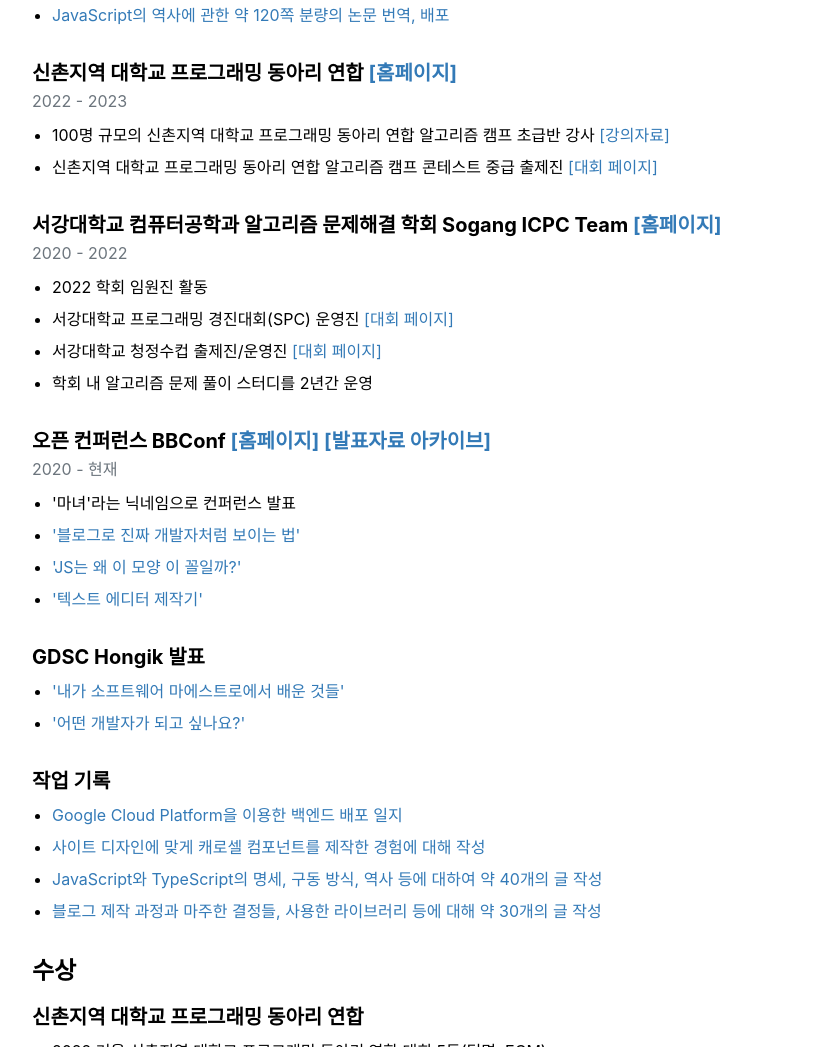
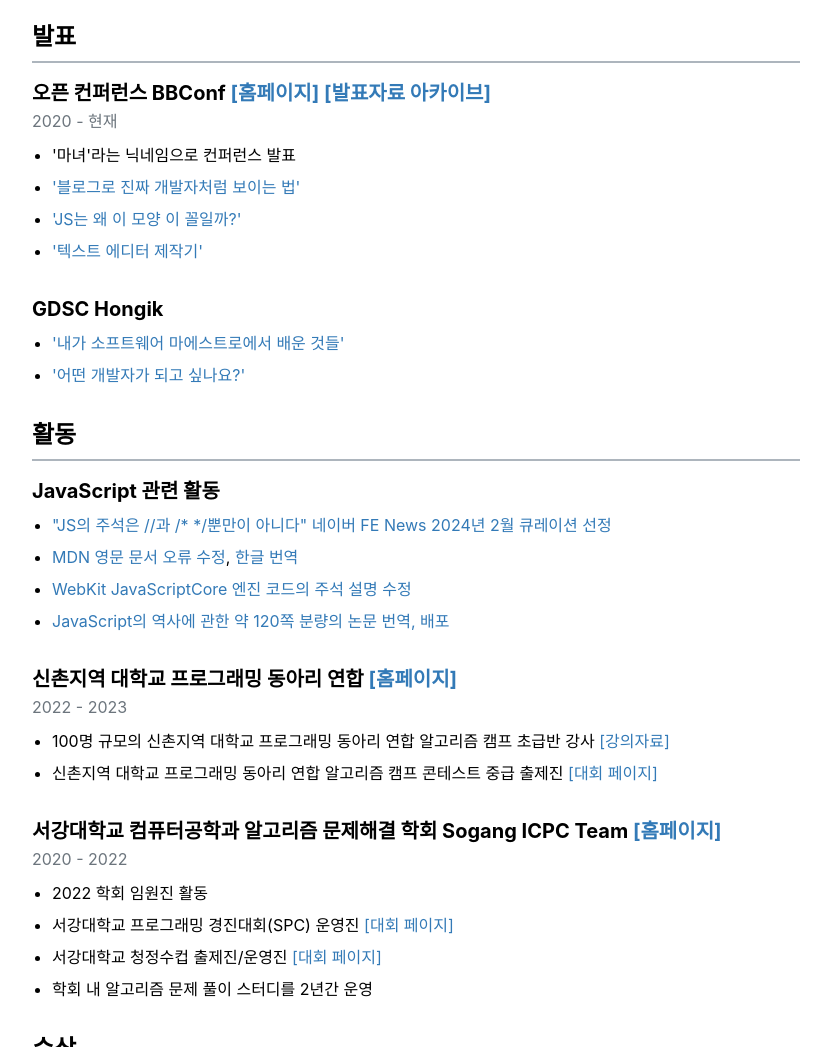
Before and after one commit to witch-factory/resume, a plain HTML site: page resume_KOR.html in a window 1280 px wide. Shown: the part 1753-2800 px from the top of the page, without its empty margins (224-1055 px from the left). Drawn offline with Linux system fonts and the light colour scheme.

Commit message:
섹션별 구분자 추가, 발표 섹션 분리, 보유기술 섹션 추가

```diff
--- a/resume_KOR.html
+++ b/resume_KOR.html
@@ -16,7 +16,7 @@
         열정적인 사람들을 만났고, 그들에게 마음이 끌려 개발자가 되었습니다. 그런
         사람들과 함께 문제를 해결하고 원리를 탐구하는 것을 즐깁니다.
       </p>
-      <section>
+      <div class="contact">
         <ul>
           <li>
             블로그:&nbsp;<a target="_blank" href="https://witch.work"
@@ -38,9 +38,37 @@
             </address>
           </li>
         </ul>
+      </div>
+      <section>
+        <h2>보유 기술</h2>
+        <hr />
+        <ul>
+          <li>
+            <a target="_blank" href="https://witch.work/posts/tag/blog"
+              >React, Next.js</a
+            >
+          </li>
+          <li>
+            <a
+              target="_blank"
+              href="https://witch.work/posts?search=%ED%83%90%EA%B5%AC%EC%83%9D%ED%99%9C"
+            >
+              JavaScript, TypeScript
+            </a>
+          </li>
+          <li>
+            <a
+              target="_blank"
+              href="https://witch.work/posts/project-backend-gcp-deploy"
+            >
+              Express, Prisma, Google Cloud Platform
+            </a>
+          </li>
+        </ul>
       </section>
       <section>
         <h2>경력</h2>
+        <hr />
         <section>
           <h3>Tmax FinAI</h3>
           <p class="text-muted">2023.08 - 현재, 프론트엔드 연구원</p>
@@ -62,6 +90,7 @@
       </section>
       <section>
         <h2>프로젝트</h2>
+        <hr />
         <section>
           <h3>신촌지역 대학생 프로그래밍 동아리 연합 프로그램 관리</h3>
           <p class="text-muted">2024.05 - 현재, 프로그램 관리팀장</p>
@@ -168,7 +197,67 @@
         </section>
       </section>
       <section>
+        <h2>발표</h2>
+        <hr />
+        <section>
+          <h3>
+            오픈 컨퍼런스 BBConf&nbsp;<a
+              target="_blank"
+              href="https://bbconf.kr/"
+              >[홈페이지]</a
+            >&nbsp;<a target="_blank" href="https://bbconf.kr/archive"
+              >[발표자료 아카이브]</a
+            >
+          </h3>
+          <p class="text-muted">2020 - 현재</p>
+          <ul>
+            <li>'마녀'라는 닉네임으로 컨퍼런스 발표</li>
+            <li>
+              <a
+                target="_blank"
+                href="https://bbconfwebdav.vulcan.site/bbconf/2024-summer/%eb%a7%88%eb%85%80_%eb%b8%94%eb%a1%9c%ea%b7%b8%eb%a1%9c_%ec%a7%84%ec%a7%9c_%ea%b0%9c%eb%b0%9c%ec%9e%90%ec%b2%98%eb%9f%bc_%eb%b3%b4%ec%9d%b4%eb%8a%94_%eb%b2%95.pdf"
+                >'블로그로 진짜 개발자처럼 보이는 법'</a
+              >
+            </li>
+            <li>
+              <a
+                target="_blank"
+                href="https://bbconfwebdav.vulcan.site/bbconf/2023-winter/%EB%A7%88%EB%85%80_JS%EB%8A%94_%EC%99%9C_%EC%9D%B4_%EB%AA%A8%EC%96%91%EC%9D%BC%EA%B9%8C.pdf"
+                >'JS는 왜 이 모양 이 꼴일까?'</a
+              >
+            </li>
+            <li>
+              <a
+                target="_blank"
+                href="https://bbconfwebdav.vulcan.site/bbconf/2021-winter/%5B%EB%A7%88%EB%85%80%5D%EC%95%8C%EA%B3%A0%EB%A6%AC%EC%A6%98%EC%9D%84%20%EC%9D%B4%EC%9A%A9%ED%95%9C%20%EC%BD%94%EB%93%9C%20%EC%97%90%EB%94%94%ED%84%B0%20%EC%A0%9C%EC%9E%91%EA%B8%B0.pdf"
+                >'텍스트 에디터 제작기'</a
+              >
+            </li>
+          </ul>
+        </section>
+        <section>
+          <h3>GDSC Hongik</h3>
+          <ul>
+            <li>
+              <a
+                target="_blank"
+                href="https://www.youtube.com/watch?v=RXpOaKQES-g"
+                >'내가 소프트웨어 마에스트로에서 배운 것들'</a
+              >
+            </li>
+            <li>
+              <a
+                target="_blank"
+                href="https://www.instagram.com/p/C6qXQwvBEOb/?img_index=2"
+                >'어떤 개발자가 되고 싶나요?'</a
+              >
+            </li>
+          </ul>
+        </section>
+      </section>
+      <section>
         <h2>활동</h2>
+        <hr />
         <section>
           <h3>JavaScript 관련 활동</h3>
           <ul>
@@ -260,103 +349,10 @@
             <li>학회 내 알고리즘 문제 풀이 스터디를 2년간 운영</li>
           </ul>
         </section>
-        <section>
-          <h3>
-            오픈 컨퍼런스 BBConf&nbsp;<a
-              target="_blank"
-              href="https://bbconf.kr/"
-              >[홈페이지]</a
-            >&nbsp;<a target="_blank" href="https://bbconf.kr/archive"
-              >[발표자료 아카이브]</a
-            >
-          </h3>
-          <p class="text-muted">2020 - 현재</p>
-          <ul>
-            <li>'마녀'라는 닉네임으로 컨퍼런스 발표</li>
-            <li>
-              <a
-                target="_blank"
-                href="https://bbconfwebdav.vulcan.site/bbconf/2024-summer/%eb%a7%88%eb%85%80_%eb%b8%94%eb%a1%9c%ea%b7%b8%eb%a1%9c_%ec%a7%84%ec%a7%9c_%ea%b0%9c%eb%b0%9c%ec%9e%90%ec%b2%98%eb%9f%bc_%eb%b3%b4%ec%9d%b4%eb%8a%94_%eb%b2%95.pdf"
-                >'블로그로 진짜 개발자처럼 보이는 법'</a
-              >
-            </li>
-            <li>
-              <a
-                target="_blank"
-                href="https://bbconfwebdav.vulcan.site/bbconf/2023-winter/%EB%A7%88%EB%85%80_JS%EB%8A%94_%EC%99%9C_%EC%9D%B4_%EB%AA%A8%EC%96%91%EC%9D%BC%EA%B9%8C.pdf"
-                >'JS는 왜 이 모양 이 꼴일까?'</a
-              >
-            </li>
-            <li>
-              <a
-                target="_blank"
-                href="https://bbconfwebdav.vulcan.site/bbconf/2021-winter/%5B%EB%A7%88%EB%85%80%5D%EC%95%8C%EA%B3%A0%EB%A6%AC%EC%A6%98%EC%9D%84%20%EC%9D%B4%EC%9A%A9%ED%95%9C%20%EC%BD%94%EB%93%9C%20%EC%97%90%EB%94%94%ED%84%B0%20%EC%A0%9C%EC%9E%91%EA%B8%B0.pdf"
-                >'텍스트 에디터 제작기'</a
-              >
-            </li>
-          </ul>
-        </section>
-        <section>
-          <h3>GDSC Hongik 발표</h3>
-          <ul>
-            <li>
-              <a
-                target="_blank"
-                href="https://www.youtube.com/watch?v=RXpOaKQES-g"
-                >'내가 소프트웨어 마에스트로에서 배운 것들'</a
-              >
-            </li>
-            <li>
-              <a
-                target="_blank"
-                href="https://www.instagram.com/p/C6qXQwvBEOb/?img_index=2"
-                >'어떤 개발자가 되고 싶나요?'</a
-              >
-            </li>
-          </ul>
-        </section>
-        <section>
-          <h3>작업 기록</h3>
-          <ul>
-            <li>
-              <a
-                target="_blank"
-                href="https://witch.work/posts/project-backend-gcp-deploy"
-              >
-                Google Cloud Platform을 이용한 백엔드 배포 일지
-              </a>
-            </li>
-            <li>
-              <a
-                target="_blank"
-                href="https://witch.work/posts?search=%EC%BA%90%EB%A1%9C%EC%85%80"
-              >
-                사이트 디자인에 맞게 캐로셀 컴포넌트를 제작한 경험에 대해 작성
-              </a>
-            </li>
-            <li>
-              <a
-                target="_blank"
-                href="https://witch.work/posts?search=%ED%83%90%EA%B5%AC%EC%83%9D%ED%99%9C"
-              >
-                JavaScript와 TypeScript의 명세, 구동 방식, 역사 등에 대하여 약
-                40개의 글 작성
-              </a>
-            </li>
-            <li>
-              <a
-                target="_blank"
-                href="https://witch.work/posts?search=%EB%B8%94%EB%A1%9C%EA%B7%B8"
-              >
-                블로그 제작 과정과 마주한 결정들, 사용한 라이브러리 등에 대해 약
-                30개의 글 작성
-              </a>
-            </li>
-          </ul>
-        </section>
       </section>
       <section>
         <h2>수상</h2>
+        <hr />
         <section>
           <h3>신촌지역 대학교 프로그래밍 동아리 연합</h3>
           <ul>
@@ -389,6 +385,7 @@
       </section>
       <section>
         <h2>교육</h2>
+        <hr />
         <section>
           <h3>서강대학교 기계공학과/컴퓨터공학과</h3>
           <p class="text-muted">2015.03 - 2023.02</p>
@@ -399,6 +396,7 @@
       </section>
       <section>
         <h2>외국어</h2>
+        <hr />
         <ul>
           <li>OPIc(영어) IM2(2023.03.10)</li>
         </ul>
--- a/style.css
+++ b/style.css
@@ -29,7 +29,6 @@ h2 {
   font-weight: bold;
   font-size: 1.5rem;
   line-height: 2rem;
-  margin-bottom: 1rem;
 }
 
 h3 {
@@ -68,13 +67,18 @@ li + li {
 hr {
   border: 0;
   border-top: 0.125rem solid #adb5bd;
-  margin: 0.5rem 0;
+  margin-top: 0.5rem;
+  margin-bottom: 1rem;
 }
 
 .intro {
   margin: 1rem 0;
 }
 
+.contact {
+  margin-bottom: 2rem;
+}
+
 .text-muted {
   color: #6c757d;
 }
```
